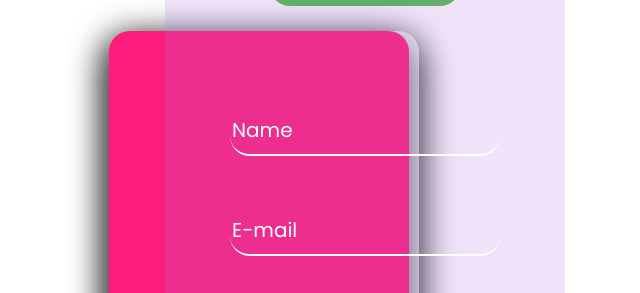
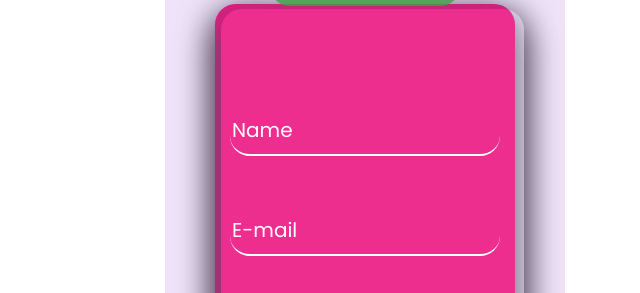
Before and after one commit to AnikIslam1/Vie-js-loginregisterUI.github.io, a plain HTML site: page index.html in a window 1280 px wide. Shown: the part 169-462 px from the top of the page, without its empty margins (275-915 px from the left). Drawn offline with Linux system fonts and the light colour scheme.

Commit message:
css update

```diff
--- a/style.css
+++ b/style.css
@@ -138,21 +138,11 @@ html.transition *:after {
 
 }
 .mainPannel {
-   background: var(--lightBtn);
    width: 300px;
    height: 400px;
-   top: 25%;
-   left: 30%;
-   position: absolute;
-   margin-bottom: auto;
-   border-radius: 1.3em;
-   box-shadow: 0px 11px 35px 2px rgb(66, 66, 66);
-}
-.mainUp {
-   width: 310px;
-   height: 390px;
-   background: var(--lightGnt);
+   background: var(--lightBtn);
    margin-right: 40%;
+   margin-top: 55%;
    display: flex;
    justify-content: center;
    align-items: center;
@@ -160,7 +150,24 @@ html.transition *:after {
    -moz-border-radius: 100px;
    border-radius: 100px;
    position: relative;
-   position: static;
+   margin-bottom: auto;
+   border-radius: 1.3em;
+   box-shadow: 0px 11px 35px 2px rgb(66, 66, 66);
+}
+.mainUp {
+   width: 310px;
+   height: 400px;
+   background: var(--lightGnt);
+   margin-right: -3%;
+   margin-left: 2%;
+   margin-top: 3%;
+   display: flex;
+   justify-content: center;
+   align-items: center;
+   -webkit-border-radius: 100px;
+   -moz-border-radius: 100px;
+   border-radius: 100px;
+   position: relative;
    border-radius: 1.3em;
    box-shadow: 0px 11px 35px 2px rgb(66, 66, 66);
 }
```
